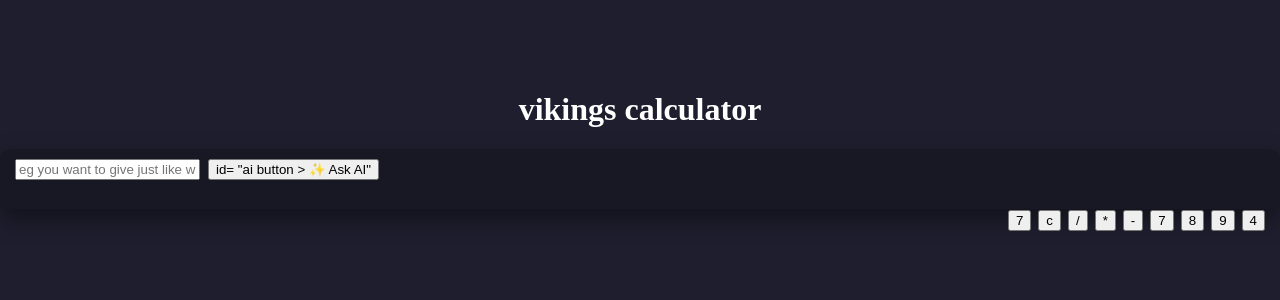
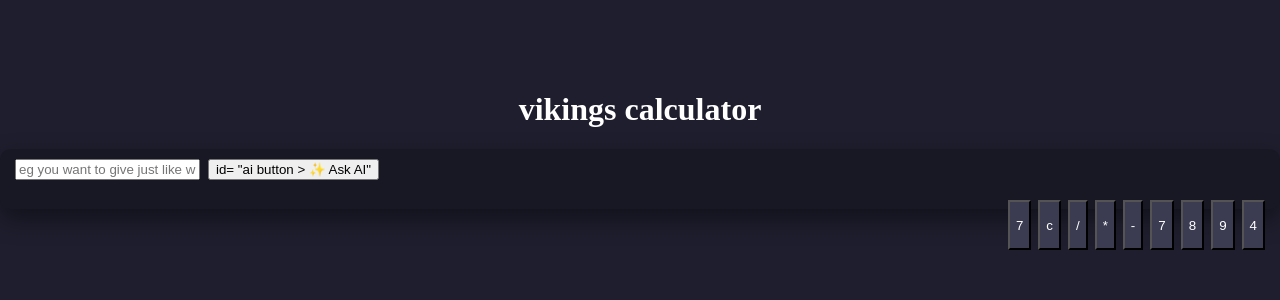
Before and after one commit to TheHimanshuMishraXD/Ai-based-calculator, a Flask app: page / in a window 1280 px wide. Shown: the part 253-553 px from the top of the page. Run offline with Flask 3, Linux system fonts and the light colour scheme.

Commit message:
Auto-update calculator: 2026-10-13 23:03:44

```diff
--- a/static/calc.css
+++ b/static/calc.css
@@ -36,3 +36,9 @@ body {
     gap: 8px;
     margin-bottom: 20px;
 }
+.btn {
+    height: 50px;
+    background-color: #3b3b52;
+    color: #ffffff
+
+}
```
